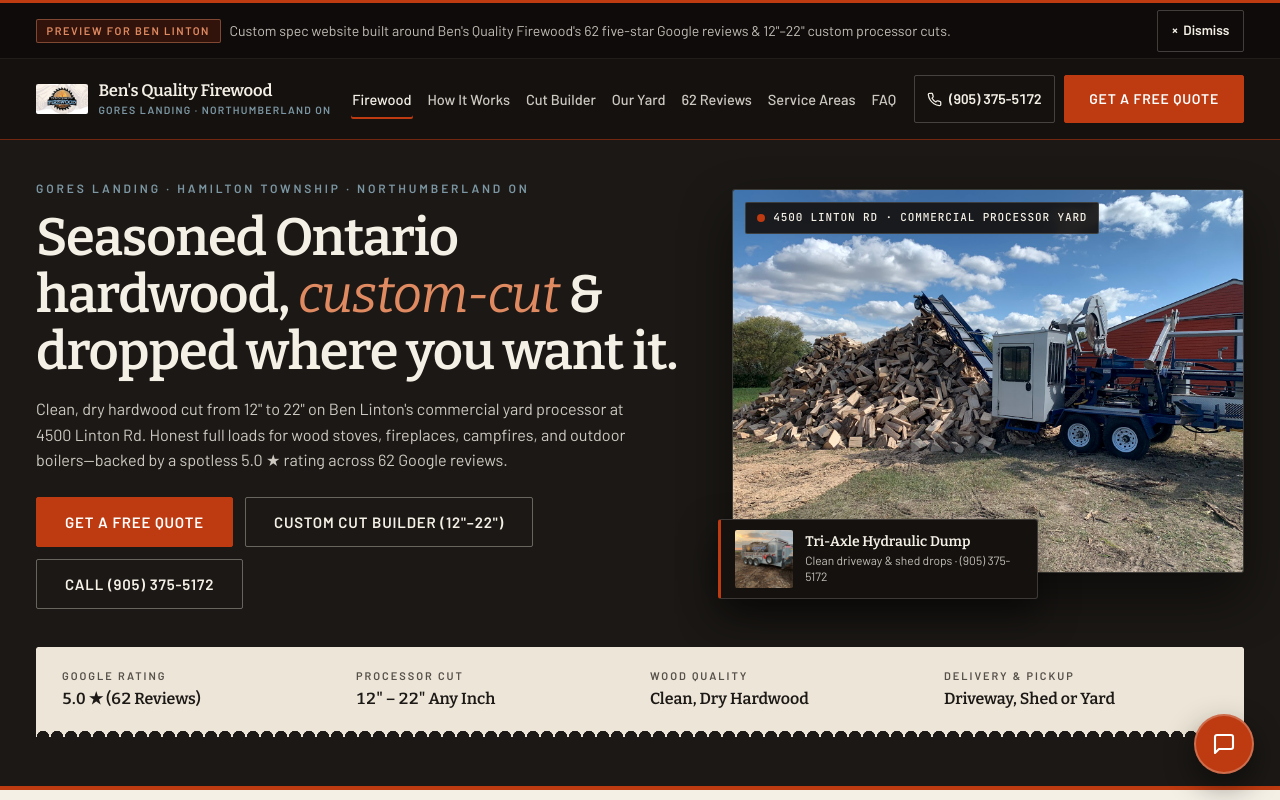
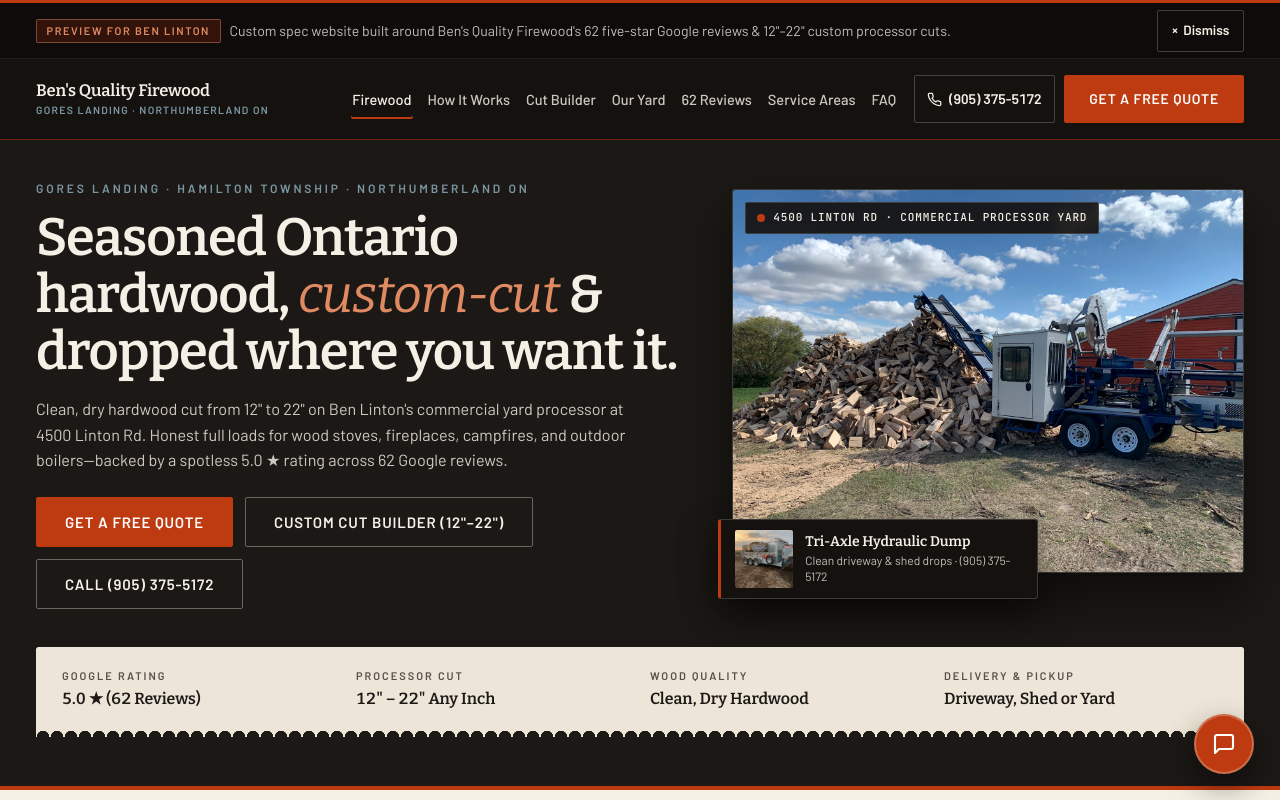
Before and after one commit to adnanhassan23/bens-quality-firewood, a plain HTML site: page index.html in a window 1280 px wide. Shown: the top 800 px of the page. Drawn offline with nearby package versions, Linux system fonts and the light colour scheme.

Commit message:
Remove navbar logo icon for clean editorial wordmark

```diff
--- a/css/styles.css
+++ b/css/styles.css
@@ -445,20 +445,11 @@ input:not([type="checkbox"], [type="radio"]) {
 .site-brand {
   display: inline-flex;
   align-items: center;
-  gap: 0.65rem;
   text-decoration: none;
   min-height: 48px;
   flex-shrink: 0;
   position: relative;
   z-index: 2;
-}
-
-.site-logo {
-  width: 52px;
-  height: 30px;
-  object-fit: contain;
-  flex-shrink: 0;
-  border-radius: 2px;
 }
 
 .site-brand__text {
--- a/index.html
+++ b/index.html
@@ -99,13 +99,6 @@
   <header class="site-header">
     <div class="container site-header__inner">
       <a href="#top" class="site-brand" aria-label="Ben's Quality Firewood — Home">
-        <img
-          src="assets/images/bens-official-logo.png"
-          alt="Ben's Quality Firewood logo"
-          width="1088"
-          height="638"
-          class="site-logo"
-        >
         <span class="site-brand__text">
           <span class="site-brand__name">Ben's Quality Firewood</span>
           <span class="site-brand__meta">Gores Landing · Northumberland ON</span>
```
